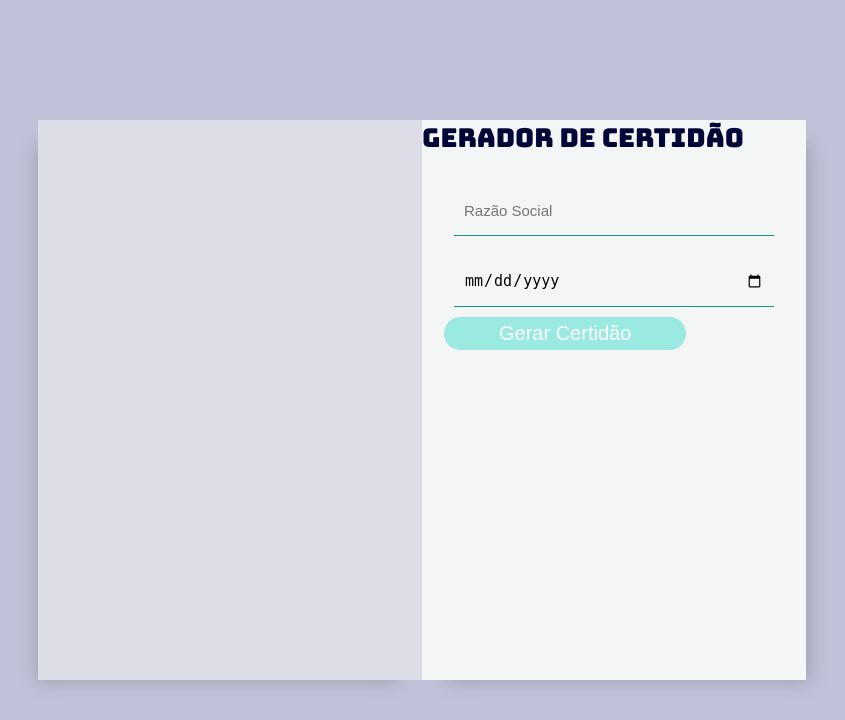
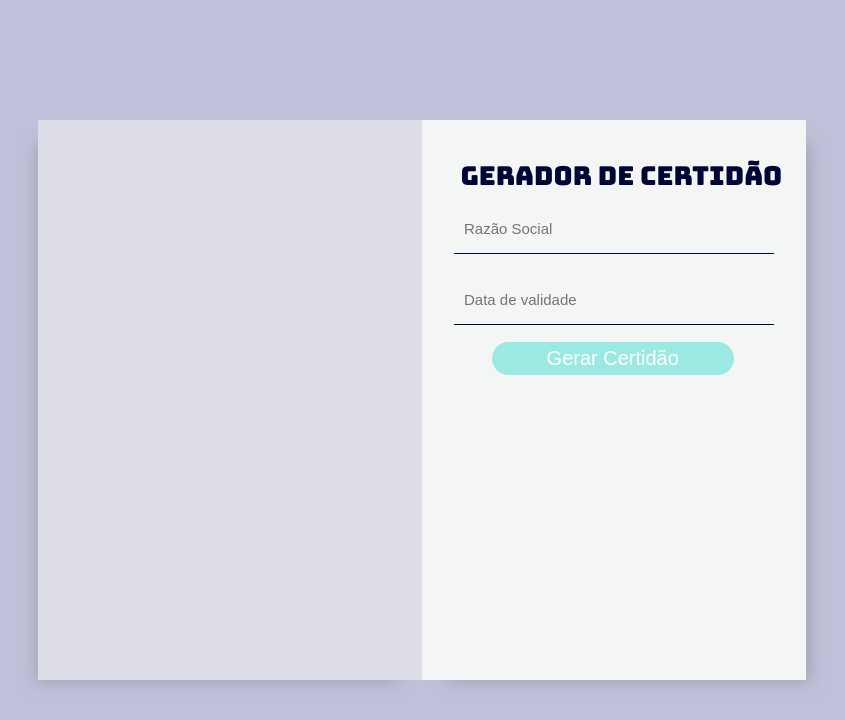
Before and after one commit to VinicioSales/geradorDeCertidaoAutomatico, a Flask app: page / in a window 1280 px wide. Shown: the top 720 px of the page, without its empty margins (218-1063 px from the left). Run offline with Flask 3, Linux system fonts and the light colour scheme; parts of the project's set-up code (start-up, migrations or seed data) failed here and were passed over.

Commit message:
estilizado inputs e botao

```diff
--- /dev/null
+++ b/src/frontEnd/scripts/index.js
@@ -0,0 +1,5 @@
+// script.js
+const dataValidadeInput = document.getElementById('dataValidade');
+dataValidadeInput.addEventListener('focus', function() {
+    dataValidadeInput.type = 'date';
+});
--- a/src/frontEnd/static/styles/index.css
+++ b/src/frontEnd/static/styles/index.css
@@ -21,7 +21,6 @@ body {
     flex-direction: column;
     align-items: center;
     justify-content: center;
-    margin-top: 20px;
 }
 
 .subRightFrame > * {
@@ -34,7 +33,7 @@ body {
     width: 300px;
     height: 30px;
     border: none;
-    border-bottom: 1px solid #18978F;
+    border-bottom: 1px solid #000736;
     margin: 10px;
     padding: 10px;
     font-size: 15px;
@@ -57,14 +56,26 @@ body {
     color: #000736;
 }
 
+.divTitulo{
+    margin-top: 10%;
+}
+
 .titulo {
     font-family: 'Bungee', cursive;
     font-size: 26px;
     color: #000736;
+    text-align: center;
+    margin-left: 10%;
 }
+
 
 #razao_social {
     font-family: 'Bungee', cursive;
+}
+
+.divButton {
+    margin-top: 2%;
+    margin-left: 14%;
 }
 
 #button {
--- a/src/frontEnd/templates/index.html
+++ b/src/frontEnd/templates/index.html
@@ -10,13 +10,14 @@
     <link rel="preconnect" href="https://fonts.googleapis.com">
     <link rel="preconnect" href="https://fonts.gstatic.com" crossorigin>
     <link href="https://fonts.googleapis.com/css2?family=Bungee&display=swap" rel="stylesheet">
+
 </head>
 <body>
     <div class="leftFrame">
 
     </div>
     <div class="rightFrame">
-        <div>
+        <div class="divTitulo">
             <label class="titulo">Gerador de Certidão</label>
 
         </div>
@@ -26,12 +27,15 @@
                     <input class="input" type="text" id="razaoSocial" name="razaoSocial" placeholder="Razão Social">
                 </div>
                 <div>
-                    <input class="input" type="date" id="dataValidade" name="dataValidade">
+                    <input class="input" type="text" id="dataValidade" name="dataValidade" placeholder="Data de validade">
                 </div>
-                <button id="button">Gerar Certidão</button>
+                <div class="divButton">
+                    <button id="button">Gerar Certidão</button>
+                </div>
             </form>
         </div>
 
     </div>
+    <script src="../scripts/index.js"></script>
 </body>
 </html>
```
